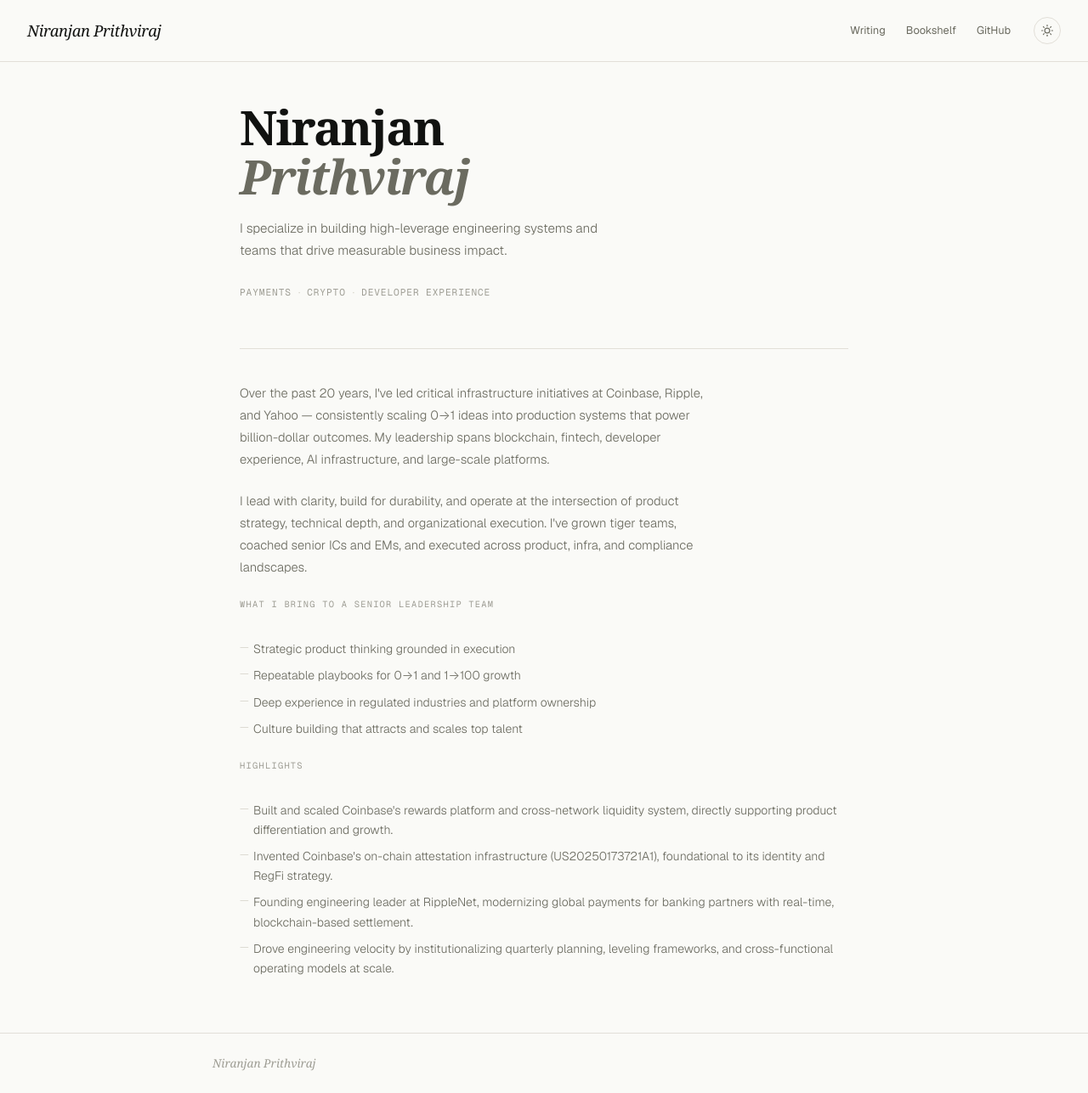
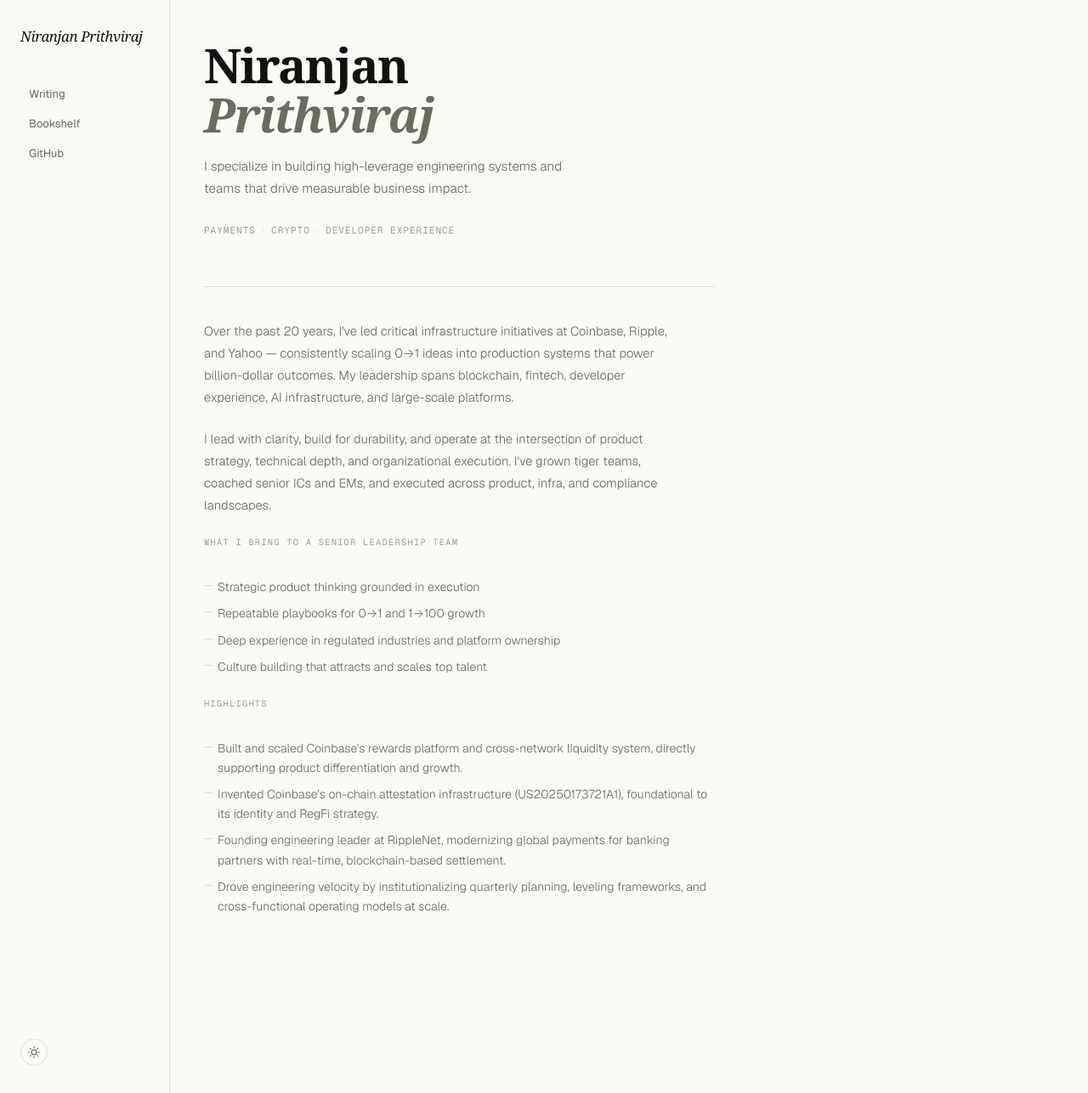
Before and after one commit to nbprithv/nbprithv.github.io, a Jekyll site: the page built from index.html, in a window 1280 px wide and 1287 px high. Shown: the whole window at 85% size. Built offline with Jekyll 4.4.1, drawn with Linux system fonts in a browser that asks for light colours; some web fonts are replaced.

Commit message:
Move top nav to sidebar
Co-Authored-By: Claude Sonnet 4.6 <noreply@anthropic.com>

```diff
--- a/_layouts/default.html
+++ b/_layouts/default.html
@@ -20,14 +20,14 @@
 </head>
 <body>
 
-  <nav class="nav">
-    <a href="/" class="nav-logo">Niranjan Prithviraj</a>
-    <div class="nav-right">
-      <div class="nav-links">
-        <a href="/writing">Writing</a>
-        <a href="/bookshelf">Bookshelf</a>
-        <a href="https://github.com/nbprithv" target="_blank" rel="noopener">GitHub</a>
-      </div>
+  <aside class="sidebar">
+    <a href="/" class="sidebar-logo">Niranjan Prithviraj</a>
+    <nav class="sidebar-links">
+      <a href="/writing">Writing</a>
+      <a href="/bookshelf">Bookshelf</a>
+      <a href="https://github.com/nbprithv" target="_blank" rel="noopener">GitHub</a>
+    </nav>
+    <div class="sidebar-bottom">
       <button class="theme-toggle" aria-label="Toggle theme" onclick="
         var h = document.documentElement;
         var next = h.getAttribute('data-theme') === 'dark' ? 'light' : 'dark';
@@ -46,15 +46,11 @@
         </svg>
       </button>
     </div>
-  </nav>
+  </aside>
 
-  {{ content }}
-
-  <footer class="footer">
-    <div class="footer-inner">
-      <span class="footer-name">Niranjan Prithviraj</span>
-    </div>
-  </footer>
+  <div class="content-wrap">
+    {{ content }}
+  </div>
 
 </body>
 </html>
--- a/style.css
+++ b/style.css
@@ -48,60 +48,54 @@ body {
   transition: background 0.2s, color 0.2s;
   min-height: 100vh;
   display: flex;
-  flex-direction: column;
+  flex-direction: row;
 }
 a { color: inherit; text-decoration: none; }
 ul { list-style: none; }
 
-/* ─── Nav ─── */
-.nav {
-  display: flex;
-  justify-content: space-between;
-  align-items: center;
-  padding: 1.25rem 2rem;
-  border-bottom: 0.5px solid var(--border);
+/* ─── Sidebar ─── */
+.sidebar {
+  width: 200px;
+  flex-shrink: 0;
   position: sticky;
   top: 0;
+  height: 100vh;
+  display: flex;
+  flex-direction: column;
+  padding: 2rem 1.5rem;
+  border-right: 0.5px solid var(--border);
   background: var(--bg);
   z-index: 100;
 }
-.nav-logo {
+.sidebar-logo {
   font-family: var(--font-serif);
-  font-size: 1.15rem;
+  font-size: 1.05rem;
   font-style: italic;
   letter-spacing: -0.02em;
   color: var(--fg);
+  margin-bottom: 2.5rem;
+  line-height: 1.3;
+  transition: color 0.15s;
 }
-.nav-logo:hover { color: var(--teal); transition: color 0.15s; }
-.nav-right {
+.sidebar-logo:hover { color: var(--teal); }
+.sidebar-links {
   display: flex;
-  align-items: center;
-  gap: 0.5rem;
+  flex-direction: column;
+  gap: 0.125rem;
+  flex: 1;
 }
-.nav-links {
-  display: flex;
-  align-items: center;
-  gap: 0.125rem;
-}
-.nav-links a {
-  font-size: 0.8rem;
-  font-weight: 400;
+.sidebar-links a {
+  font-size: 0.82rem;
   color: var(--fg-muted);
-  padding: 5px 11px;
+  padding: 6px 10px;
   border-radius: var(--radius-sm);
   transition: color 0.15s, background 0.15s;
 }
-.nav-links a:hover {
+.sidebar-links a:hover {
   color: var(--fg);
   background: var(--bg-surface);
 }
-.nav-links a.nav-cta {
-  font-weight: 500;
-  color: var(--fg);
-  background: var(--bg-card);
-  border-radius: var(--radius-sm);
-}
-.nav-links a.nav-cta:hover { background: var(--border-mid); }
+.sidebar-bottom { padding-top: 1rem; }
 
 .theme-toggle {
   width: 32px;
@@ -115,14 +109,14 @@ ul { list-style: none; }
   align-items: center;
   justify-content: center;
   transition: background 0.15s, color 0.15s;
-  margin-left: 0.5rem;
 }
 .theme-toggle:hover { background: var(--bg-surface); color: var(--fg); }
 [data-theme="light"] .icon-moon { display: none; }
 [data-theme="dark"]  .icon-sun  { display: none; }
 
-/* ─── Main ─── */
-main { flex: 1; max-width: 780px; margin: 0 auto; width: 100%; padding: 3rem 2rem 4rem; }
+/* ─── Content wrap + Main ─── */
+.content-wrap { flex: 1; min-width: 0; display: flex; flex-direction: column; }
+main { flex: 1; max-width: 680px; padding: 3rem 2.5rem 4rem; }
 
 /* ─── Hero (index only) ─── */
 .hero {
@@ -337,36 +331,6 @@ time {
 }
 .substack-link a:hover { opacity: 0.7; }
 
-/* ─── Footer ─── */
-.footer {
-  border-top: 0.5px solid var(--border);
-  padding: 1.5rem 2rem;
-}
-.footer-inner {
-  max-width: 780px;
-  margin: 0 auto;
-  display: flex;
-  justify-content: space-between;
-  align-items: center;
-}
-.footer-name {
-  font-family: var(--font-serif);
-  font-size: 0.85rem;
-  font-style: italic;
-  color: var(--fg-faint);
-}
-.footer-links {
-  display: flex;
-  gap: 1.25rem;
-}
-.footer-links a {
-  font-family: var(--font-mono);
-  font-size: 0.7rem;
-  letter-spacing: 0.06em;
-  color: var(--fg-faint);
-  transition: color 0.15s;
-}
-.footer-links a:hover { color: var(--fg); }
 
 /* ─── Pages ─── */
 .page-title {
@@ -428,10 +392,24 @@ time {
 .error-page p { color: var(--fg-muted); margin-bottom: 1.5rem; }
 
 /* ─── Responsive ─── */
-@media (max-width: 600px) {
-  .nav { padding: 1rem 1.25rem; }
-  .nav-links a { padding: 5px 8px; font-size: 0.78rem; }
+@media (max-width: 640px) {
+  body { flex-direction: column; }
+
+  .sidebar {
+    width: 100%;
+    height: auto;
+    position: sticky;
+    flex-direction: row;
+    align-items: center;
+    padding: 1rem 1.25rem;
+    border-right: none;
+    border-bottom: 0.5px solid var(--border);
+  }
+  .sidebar-logo { margin-bottom: 0; font-size: 0.95rem; }
+  .sidebar-links { flex-direction: row; flex: 1; justify-content: flex-end; gap: 0; }
+  .sidebar-links a { padding: 5px 8px; font-size: 0.78rem; }
+  .sidebar-bottom { padding-top: 0; padding-left: 0.25rem; }
+
   main { padding: 2rem 1.25rem 3rem; }
-  .footer-inner { flex-direction: column; gap: 1rem; text-align: center; }
   .post-list li { flex-direction: column; gap: 0.25rem; }
 }
```
